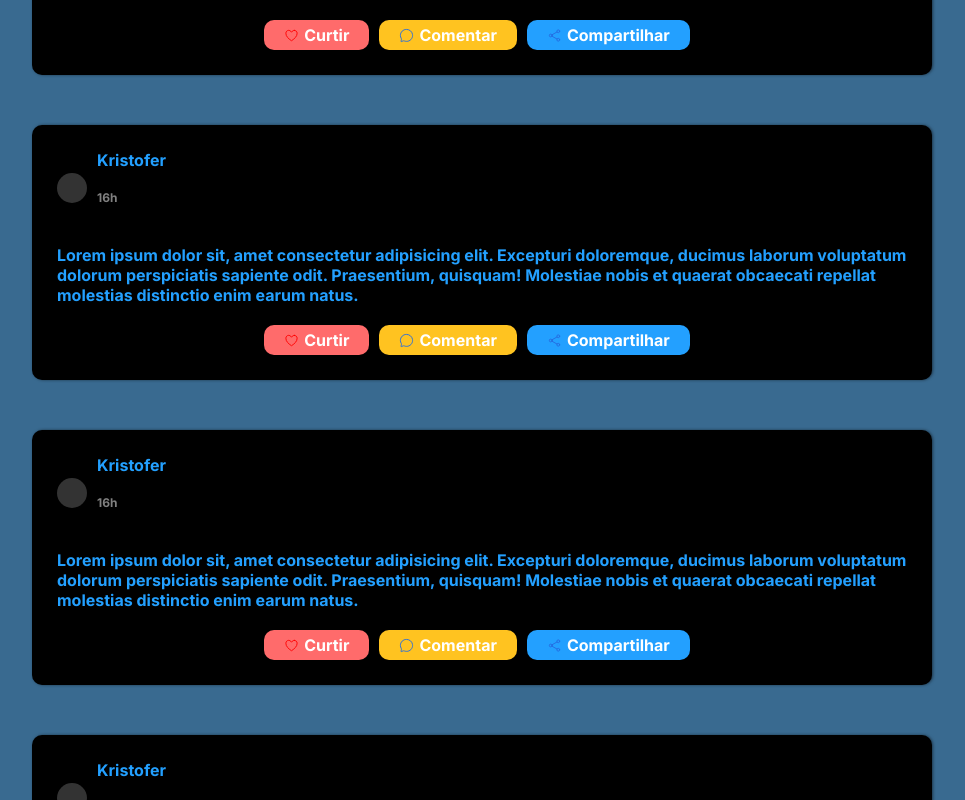
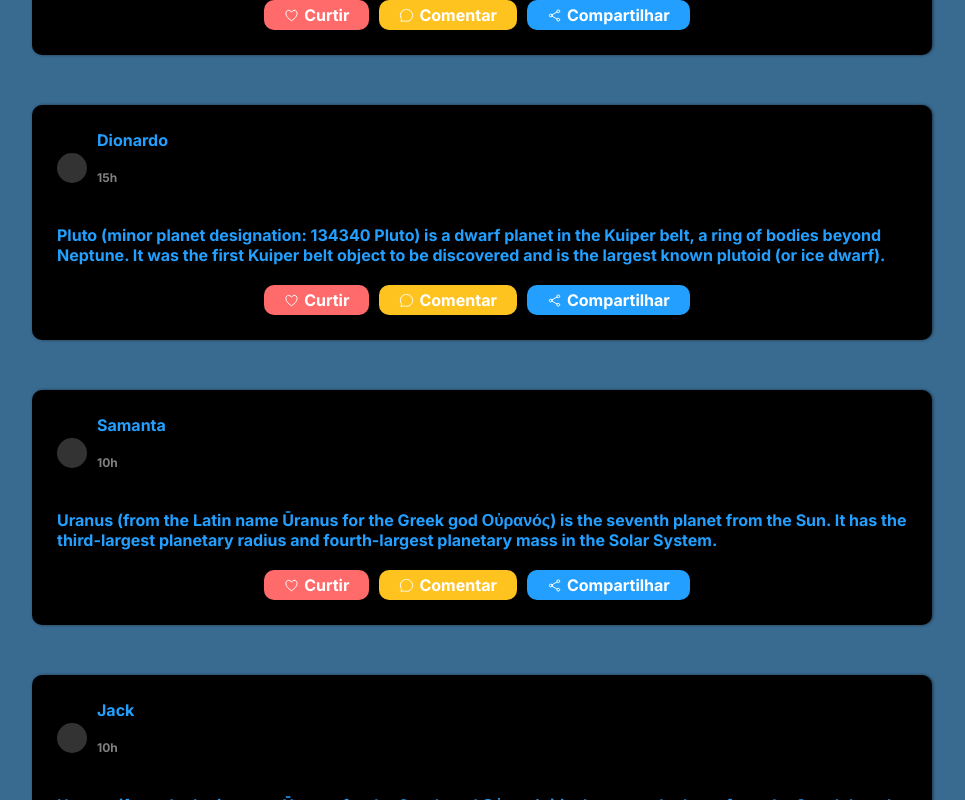
Before and after one commit to kristoferkrindges/Precin, a React (Create React App) app: page / in a window 1280 px wide. Shown: the part 600-1400 px from the top of the page, without its empty margins (158-1123 px from the left). Built offline with nearby package versions, Linux system fonts and the light colour scheme.

Commit message:
feed_dynamic

```diff
--- /dev/null
+++ b/public/api/feeds.json
@@ -0,0 +1,82 @@
+{
+    "feeds": [
+      {
+        "id": "1",
+        "name": "Kristofer",
+        "time": "23h",
+        "public": "Mars is the fourth planet from the Sun and the second-smallest planet in the Solar System after Mercury. In English, Mars carries a name of the Roman god of war and is often referred to as the 'Red Planet'.",
+        "img_url": "https://upload.wikimedia.org/wikipedia/commons/thumb/0/02/OSIRIS_Mars_true_color.jpg/220px-OSIRIS_Mars_true_color.jpg"
+      },
+      {
+        "id": "2",
+        "name": "Dionardo",
+        "time": "15h",
+        "public": "Pluto (minor planet designation: 134340 Pluto) is a dwarf planet in the Kuiper belt, a ring of bodies beyond Neptune. It was the first Kuiper belt object to be discovered and is the largest known plutoid (or ice dwarf).",
+        "img_url": "https://upload.wikimedia.org/wikipedia/commons/thumb/e/ef/Pluto_in_True_Color_-_High-Res.jpg/280px-Pluto_in_True_Color_-_High-Res.jpg"
+      },
+      {
+        "id": "3",
+        "name": "Samanta",
+        "time": "10h",
+        "public": "Uranus (from the Latin name Ūranus for the Greek god Οὐρανός) is the seventh planet from the Sun. It has the third-largest planetary radius and fourth-largest planetary mass in the Solar System.",
+        "img_url": "https://upload.wikimedia.org/wikipedia/commons/thumb/3/3d/Uranus2.jpg/280px-Uranus2.jpg"
+      },
+
+      {
+        "id": "4",
+        "name": "Jack",
+        "time": "10h",
+        "public": "Uranus (from the Latin name Ūranus for the Greek god Οὐρανός) is the seventh planet from the Sun. It has the third-largest planetary radius and fourth-largest planetary mass in the Solar System.",
+        "img_url": "https://upload.wikimedia.org/wikipedia/commons/thumb/3/3d/Uranus2.jpg/280px-Uranus2.jpg"
+      },
+
+      {
+        "id": "5",
+        "name": "Olivia",
+        "time": "6h",
+        "public": "Uranus (from the Latin name Ūranus for the Greek god Οὐρανός) is the seventh planet from the Sun. It has the third-largest planetary radius and fourth-largest planetary mass in the Solar System.",
+        "img_url": "https://upload.wikimedia.org/wikipedia/commons/thumb/3/3d/Uranus2.jpg/280px-Uranus2.jpg"
+      },
+
+      {
+        "id": "6",
+        "name": "Jenifer",
+        "time": "1h",
+        "public": "Uranus (from the Latin name Ūranus for the Greek god Οὐρανός) is the seventh planet from the Sun. It has the third-largest planetary radius and fourth-largest planetary mass in the Solar System.",
+        "img_url": "https://upload.wikimedia.org/wikipedia/commons/thumb/3/3d/Uranus2.jpg/280px-Uranus2.jpg"
+      },
+
+      {
+        "id": "7",
+        "name": "Gustavo",
+        "time": "9h",
+        "public": "Uranus (from the Latin name Ūranus for the Greek god Οὐρανός) is the seventh planet from the Sun. It has the third-largest planetary radius and fourth-largest planetary mass in the Solar System.",
+        "img_url": "https://upload.wikimedia.org/wikipedia/commons/thumb/3/3d/Uranus2.jpg/280px-Uranus2.jpg"
+      },
+
+      {
+        "id": "8",
+        "name": "Paulo",
+        "time": "15h",
+        "public": "Uranus (from the Latin name Ūranus for the Greek god Οὐρανός) is the seventh planet from the Sun. It has the third-largest planetary radius and fourth-largest planetary mass in the Solar System.",
+        "img_url": "https://upload.wikimedia.org/wikipedia/commons/thumb/3/3d/Uranus2.jpg/280px-Uranus2.jpg"
+      },
+
+      {
+        "id": "9",
+        "name": "Maria",
+        "time": "5h",
+        "public": "Uranus (from the Latin name Ūranus for the Greek god Οὐρανός) is the seventh planet from the Sun. It has the third-largest planetary radius and fourth-largest planetary mass in the Solar System.",
+        "img_url": "https://upload.wikimedia.org/wikipedia/commons/thumb/3/3d/Uranus2.jpg/280px-Uranus2.jpg"
+      },
+
+      {
+        "id": "10",
+        "name": "Rafael",
+        "time": "24h",
+        "public": "Uranus (from the Latin name Ūranus for the Greek god Οὐρανός) is the seventh planet from the Sun. It has the third-largest planetary radius and fourth-largest planetary mass in the Solar System.",
+        "img_url": "https://upload.wikimedia.org/wikipedia/commons/thumb/3/3d/Uranus2.jpg/280px-Uranus2.jpg"
+      }
+
+    ]
+  }
--- a/src/components/Main/Feed/Feeds/index.jsx
+++ b/src/components/Main/Feed/Feeds/index.jsx
@@ -1,6 +1,5 @@
-import React from 'react';
-import {Li, IconHeart, IconChat, IconSocial } from "./style";
-
+import React from "react";
+import { Li, IconHeart, IconChat, IconSocial } from "./style";
 
 export default function Feeds(props) {
 	return (
@@ -12,16 +11,18 @@ export default function Feeds(props) {
 					<p>{props.time}</p>
 				</div>
 			</div>
-        <p>Lorem ipsum dolor sit, amet consectetur adipisicing elit. Excepturi doloremque,
-            ducimus laborum voluptatum dolorum perspiciatis sapiente odit. Praesentium,
-            quisquam! Molestiae nobis et quaerat obcaecati repellat molestias distinctio
-            enim earum natus.
-        </p>
+			<p>{props.public}</p>
 			<div className="actionBtnPost">
-            <button type="button" class="filesPost like"><IconHeart></IconHeart >Curtir</button>
-            <button type="button" class="filesPost comment"><IconChat></IconChat >Comentar</button>
-            <button type="button" class="filesPost share"><IconSocial></IconSocial >Compartilhar</button>
+				<button type="button" class="filesPost like">
+					<IconHeart></IconHeart>Curtir
+				</button>
+				<button type="button" class="filesPost comment">
+					<IconChat></IconChat>Comentar
+				</button>
+				<button type="button" class="filesPost share">
+					<IconSocial></IconSocial>Compartilhar
+				</button>
 			</div>
-
 		</Li>
-  )}
+	);
+}
--- a/src/components/Main/Feed/Feeds/style.js
+++ b/src/components/Main/Feed/Feeds/style.js
@@ -50,7 +50,6 @@ export const Li = styled.li`
         align-items: center;
         justify-content: center;
     }
-
 .actionBtnPost .filesPost{
         display:flex;
         align-items: center;
@@ -73,6 +72,7 @@ export const Li = styled.li`
 
     .actionBtnPost .filesPost svg{
         margin-right: 5px;
+        stroke: white;
     }
 
     .like{
@@ -98,26 +98,25 @@ export const Li = styled.li`
     .share:hover{
         background: rgba(8, 141, 241);
     }
+`
 
-`
 
 export const IconHeart = styled(IoHeartOutline)`
     stroke: red;
     width: 15px;
     height: 15px;
-
-`;
+`
+;
 
 export const IconChat = styled(IoChatbubbleOutline)`
     stroke: #256ce1;
     width: 15px;
     height: 15px;
-
-`;
+`
+;
 
 export const IconSocial = styled(IoShareSocialOutline)`
     stroke: #256ce1;
     width: 15px;
     height: 15px;
-
 `;
--- a/src/components/Main/Feed/index.jsx
+++ b/src/components/Main/Feed/index.jsx
@@ -1,26 +1,36 @@
-import React from 'react';
-import {Ul} from "./style";
-import Feeds from "../Feed/Feeds"
+import React, { useState, useEffect } from "react";
+import { Ul } from "./style";
+import Feeds from "../Feed/Feeds";
 
+async function getFeeds() {
+	let response = await fetch(`http://localhost:3000/api/feeds.json`);
+	let data = await response.json();
+	return data;
+}
 
 export default function Feed() {
-  return (
-   <Ul>
-       <Feeds
-        name={"Kristofer"}
-        time={"16h"}
-       />
-       <Feeds
-        name={"Kristofer"}
-        time={"16h"}
-       />
-       <Feeds
-        name={"Kristofer"}
-        time={"16h"}
-       />
-       <Feeds
-        name={"Kristofer"}
-        time={"16h"}
-       />
-   </Ul>
-  )}
+	const [feeds, setFeed] = useState([]);
+
+	useEffect(() => {
+		getFeeds().then((data) => {
+			setFeed(data["feeds"]);
+		});
+	}, []);
+
+	const addFeed = (new_feed) => {
+		setFeed([...feeds, new_feed]);
+	};
+
+	return (
+		<Ul>
+			{feeds.map((feed, index) => (
+				<Feeds
+					key={index}
+					name={feed.name}
+					time={feed.time}
+					public={feed.public}
+				/>
+			))}
+		</Ul>
+	);
+}
--- a/src/components/Main/Post/index.jsx
+++ b/src/components/Main/Post/index.jsx
@@ -1,7 +1,12 @@
-import React from 'react';
-import {Container, ImgIcon} from "./style";
+import React, { useState, useEffect } from "react";
+import { Container, ImgIcon } from "./style";
 
 export default function Post(props) {
+	const [text, setText] = useState("");
+	const handleChange = (event) => setText(event.target.value);
+
+	const handleSubmit = (event) => {};
+
 	return (
 		// newPost
 		<Container>
@@ -11,16 +16,22 @@ export default function Post(props) {
 				</div>
 			</div>
 			{/* Form de publicação */}
-        <form className="formPost">
-            <textarea name="textarea" placeholder='Qual o melhor precin do momento?'></textarea>
+			<form className="formPost" addFeed={props.addFeed}>
+				<textarea
+					name="textarea"
+					placeholder="Qual o melhor precin do momento?"
+					value={text}
+					onChange={handleChange}
+				></textarea>
 				<div className="iconsAndButton">
 					<div className="icons">
-                    <button className="btnFileForme"><ImgIcon></ImgIcon></button>
+						<button className="btnFileForme">
+							<ImgIcon></ImgIcon>
+						</button>
 					</div>
 					<button className="btnSubmitForm">Publicar</button>
 				</div>
 			</form>
-
 		</Container>
-  )
+	);
 }
```
Lines whose indentation alone changed are shown as unchanged.
